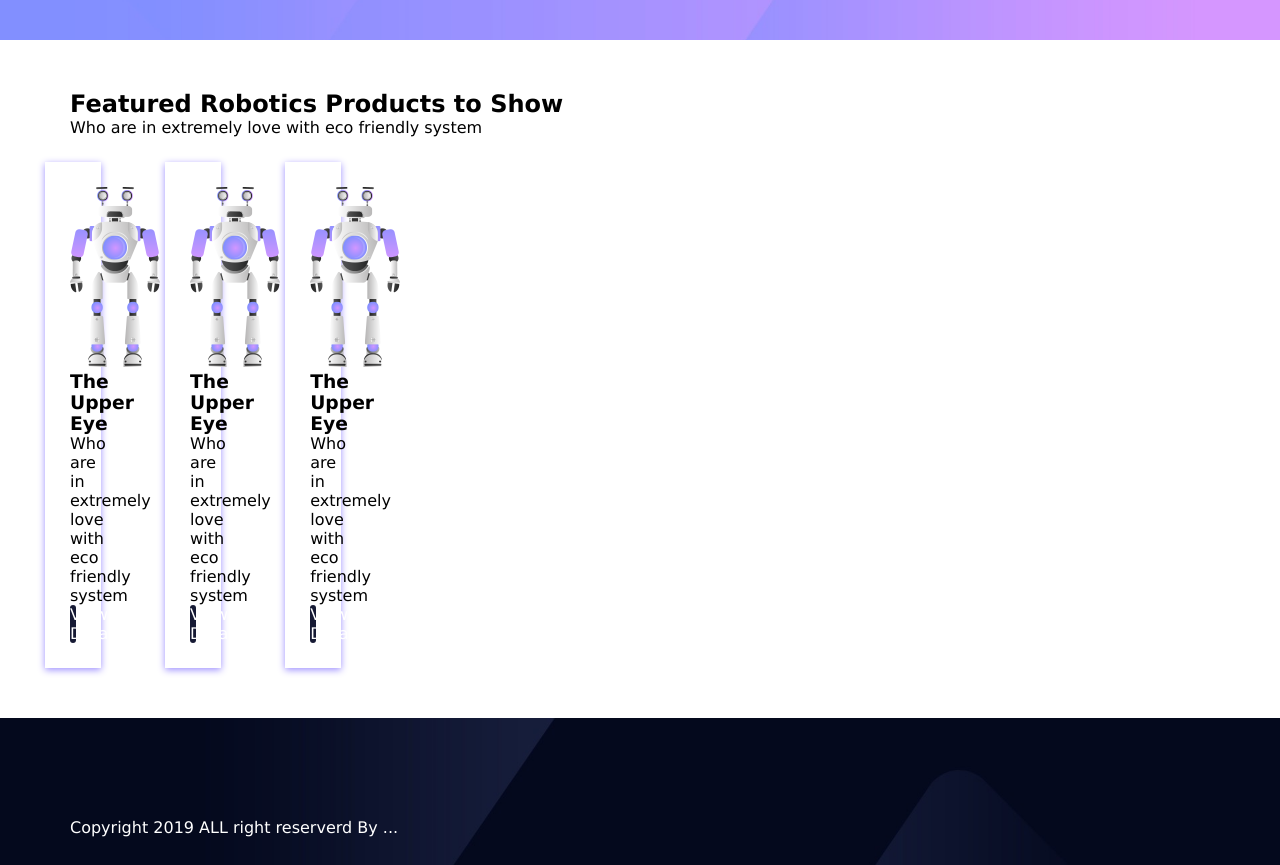
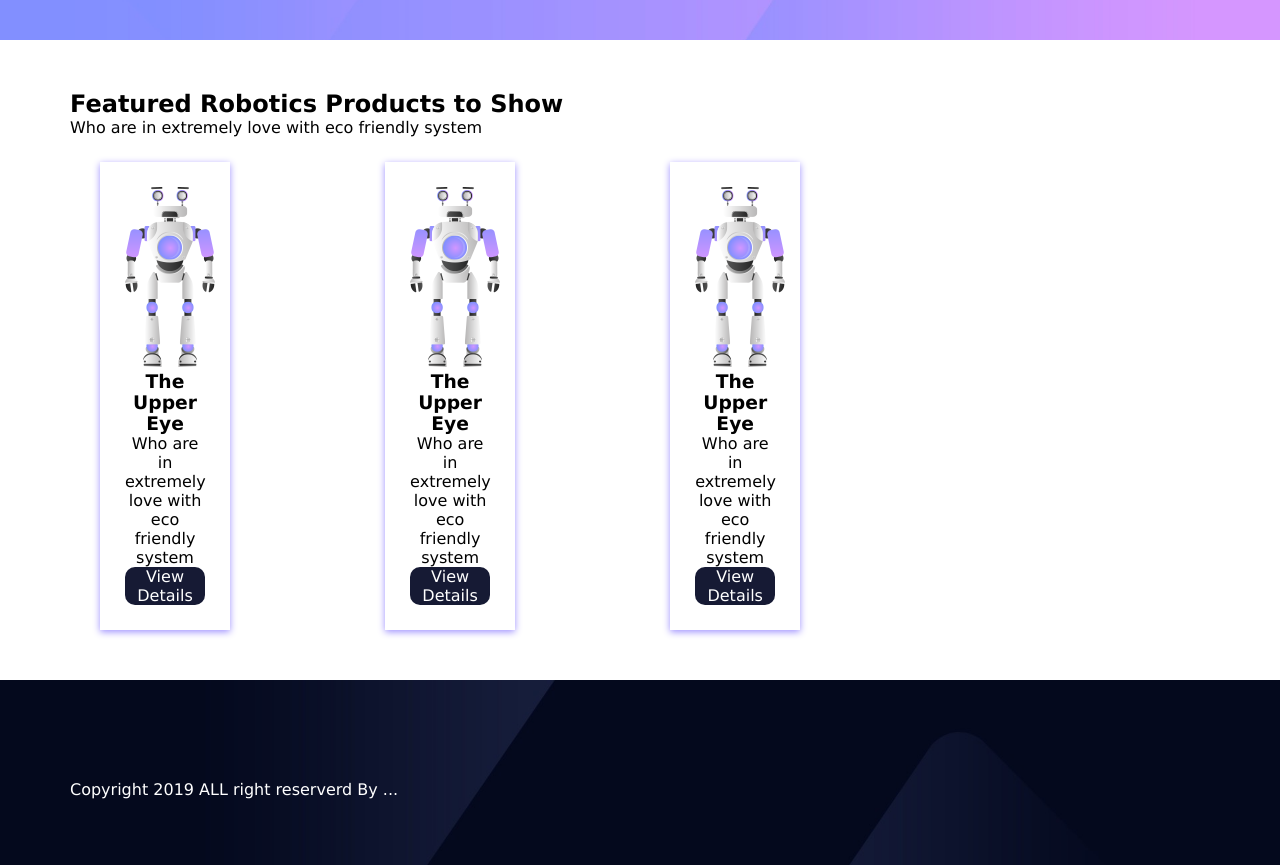
Before and after one commit to rattoden/landing1, a plain HTML site: page index.html in a window 1280 px wide. Shown: the part 440-1305 px from the top of the page. Drawn offline with Linux system fonts and the light colour scheme.

Commit message:
index.css

```diff
--- a/index.css
+++ b/index.css
@@ -51,12 +51,17 @@
     padding: 50px 0px;
 }
 
+.cards {
+    display: inline-block;
+    width: 80px;
+    margin: 0px 100px;
+}
+
 .card {
     padding: 25px;
     margin-top: 25px;
-    width: 25%;
+    width: 100%;
     background: white;
-    text-align: center;
     box-shadow: 0px 2px 7px 0px #9e90ff;
     text-align: center;
 }
@@ -64,18 +69,13 @@
 .card-link {
     text-decoration: none;
     color: white;
+    text-align: center;
 }
 
 .card-button {
     text-align: center;
     background: #161a34;
     border-radius: 10px;
-}
-
-.cards {
-    display: inline-block;
-    width: 25px;
-    margin: 0px 45px;
 }
 
 .footer {
```
